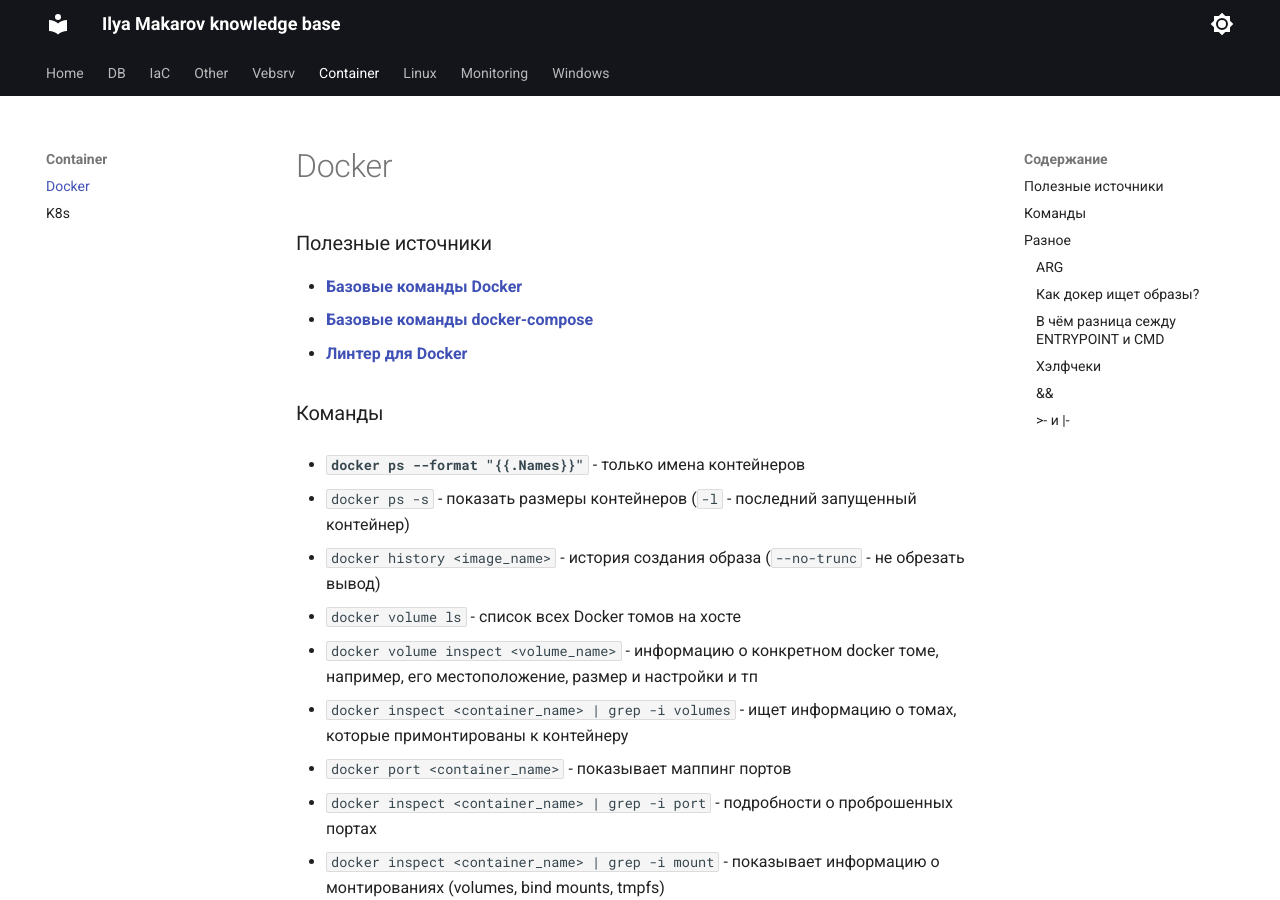
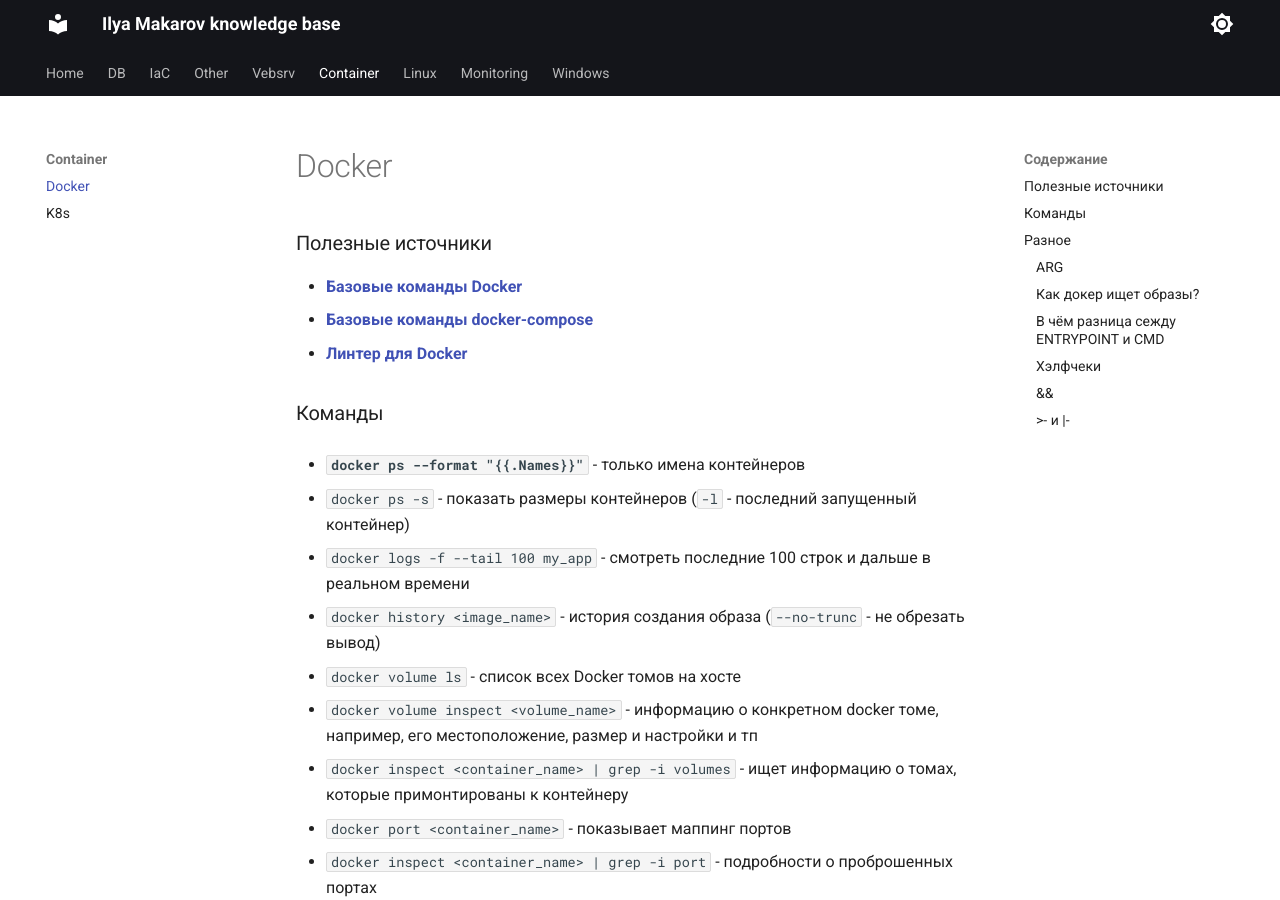
Before and after one commit to ilyamak04/wiki, an MkDocs documentation site: the page built from docs/container/Docker.md, in a window 1280 px wide and 900 px high. Built offline with MkDocs 1.6.1 and Material for MkDocs 9.7.7, drawn with Linux system fonts in a browser that asks for light colours.

Commit message:
add docker command

```diff
--- a/docs/container/Docker.md
+++ b/docs/container/Docker.md
@@ -9,6 +9,7 @@
 - **`docker ps --format "{{.Names}}"`** - только имена контейнеров
 
 - `docker ps -s` - показать размеры контейнеров (`-l` - последний запущенный контейнер)
+- `docker logs -f --tail 100 my_app` - смотреть последние 100 строк и дальше в реальном времени
 - `docker history <image_name>` - история создания образа (`--no-trunc` - не обрезать вывод)
 - `docker volume ls` - список всех Docker томов на хосте
 - `docker volume inspect <volume_name>` -  информацию о конкретном docker томе, например, его местоположение, размер и настройки и тп
```
